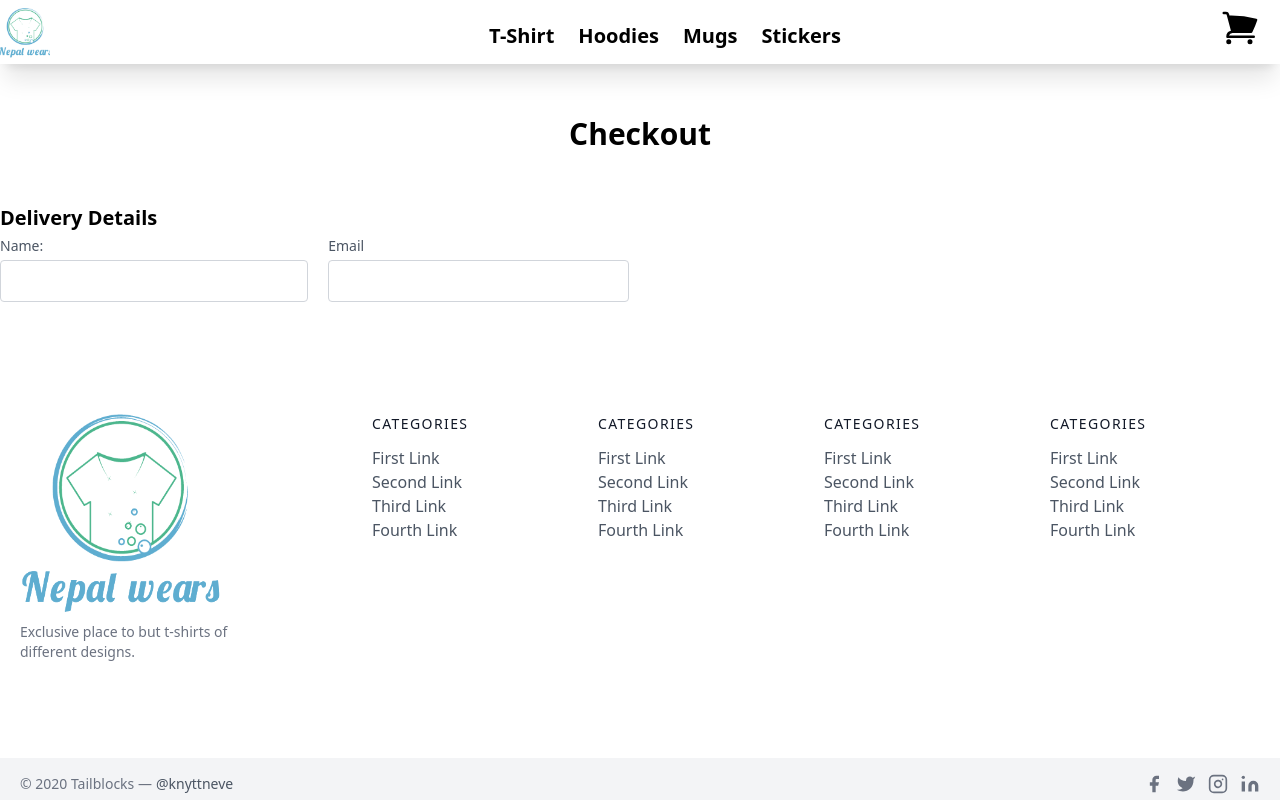
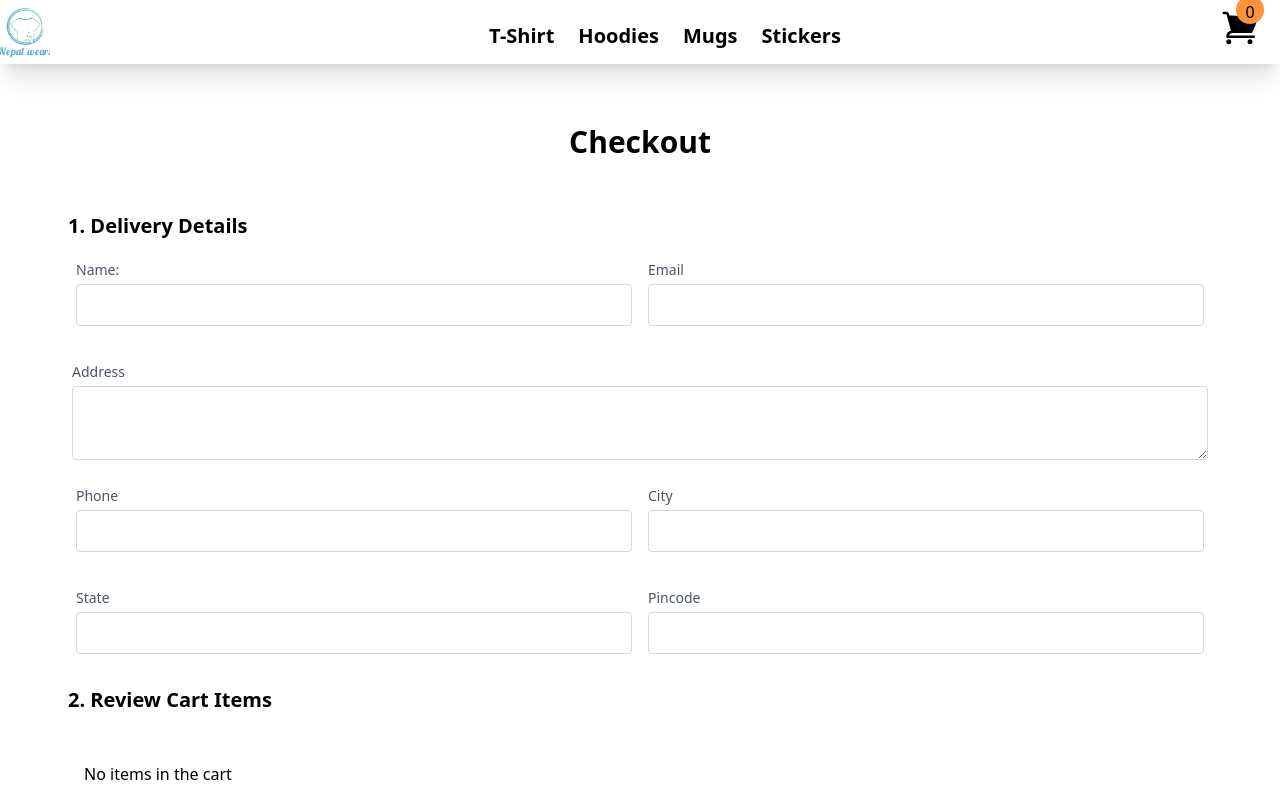
Before and after one commit to thekingisherenow/nepalwears, a Next.js app: page /checkout in a window 1280 px wide. Shown: the top 800 px of the page. Built offline with nearby package versions, Linux system fonts and the light colour scheme.

Commit message:
checkout page added

```diff
--- a/components/Navbar.js
+++ b/components/Navbar.js
@@ -35,7 +35,7 @@ const Navbar = ({cart,addToCart,removeFromCart,clearCart,subTotal}) => {
           </a>
           </Link>
       </div>
-      <div className='mx-auto flex items-center'>
+      <div className='mx-auto flex ml-6 sm:ml-auto '>
         <ul className='flex items-center space-x-2 sm:space-x-6 font-bold md:text-xl '>
           <Link href={"/tshirts"}><a><li>T-Shirt</li></a></Link>
           <Link href={"/hoodies"}><a><li>Hoodies</li></a></Link>
@@ -45,22 +45,31 @@ const Navbar = ({cart,addToCart,removeFromCart,clearCart,subTotal}) => {
       </div>
       <div onClick={toggleCart}
         className='cart absolute right-0 top-0 mx-5 flex items-center cursor-pointer'>
-        <ShoppingCartIcon className=' w-10  text-4xl  ' />
+        <ShoppingCartIcon className='relative w-10  text-4xl  ' />
+        <span className='absolute -top-3 -right-1 bg-orange-400 rounded-full p-1 h-7 w-7 text-center  '>{Object.keys(cart).length}</span>
       </div>
 
       <div ref={ref}
-        className='sideCart absolute top-0 right-0 bg-blue-200 py-10 px-8  transform transition-transform z-50  translate-x-full hidden h-[100vh]
+        className='sideCart absolute top-0 right-0 bg-blue-200 py-10 px-8  transform transition-transform z-50  translate-x-full hidden h-[100vh] w-85
       '>
         <h2 className='font-bold text-xl text-center '>Shopping Cart</h2>
         <span onClick={toggleCart}
           className='absolute top-3 right-2 cursor-pointer text-blue-600'><XCircleIcon className='h-6 w-6' /></span>
         <ol className='list-decimal font-semibold'>
-          {Object.keys(cart).length===0 && <div className='p-4 font-normal'>No items in the cart</div>}
-          {Object.keys(cart).map((k)=>{
+
+          {(Object.keys(cart).length===0)? (
+               <div className='p-4 font-normal'>No items in the cart</div>
+          ):(
+            <>
+
+            {Object.keys(cart).map((k)=>{
             return(
               <li key={k}
                className='item flex '>
             <div className='w-2/3 font-semibold my-5 mr-3'>{cart[k].name} </div>
+            <div className='mx-5 my-5'>{cart[k].price} </div>
+
+
             <div className='flex items-center font-semibold justify-centerw-1/3'>
               <MinusCircleIcon
               onClick={()=>{removeFromCart(k,1,cart[k].price,cart[k].name,cart[k].size,cart[k].variant)}}
@@ -74,14 +83,23 @@ const Navbar = ({cart,addToCart,removeFromCart,clearCart,subTotal}) => {
           </li>
               )
           })}
+
+            </>
+          )
+           }
+
         </ol>
-        <div className='flex space-x-5'>
+        <span>Subtotal: {subTotal}</span>
+        <div className='flex  mt-16 space-x-5'>
         <Link href={"/checkout"}><a>
         <button
-        className="flex mt-16 text-white bg-blue-500 border-0 py-2 px-8 focus:outline-none hover:bg-blue-600 rounded text-lg">
-          <ShoppingBagIcon className='h-6'/>Checkout</button></a></Link>
+          onClick= {toggleCart}
+        className="flex text-white bg-blue-500 border-0 py-2 px-8 focus:outline-none hover:bg-blue-600 rounded text-lg">
+          <ShoppingBagIcon
+
+          className='h-6 mt-'/>Checkout</button></a></Link>
         <button onClick={clearCart}
-         className="flex mt-16 text-white bg-blue-500 border-0 py-2 px-8 focus:outline-none hover:bg-blue-600 rounded text-lg">Clear Cart</button>
+         className="flex text-white bg-blue-500 border-0 py-2 px-8 focus:outline-none hover:bg-blue-600 rounded text-lg">Clear Cart</button>
         </div>
 
 
--- a/pages/_app.js
+++ b/pages/_app.js
@@ -12,16 +12,14 @@ function MyApp({ Component, pageProps }) {
     try {
       if (localStorage.getItem("cart")) {
 
-        setCart(JSON.parse(localStorage.getItem("cart")));   //yaha samasya bhako ho ki/
-
-
+        setCart(JSON.parse(localStorage.getItem("cart")));
+        saveCart(JSON.parse(localStorage.getItem("cart")));
       }
 
     } catch (error) {
       console.error(error);
       localStorage.clear;
     }
-
   }, [])
 
   const saveCart = (myCart) => {
--- a/pages/checkout.js
+++ b/pages/checkout.js
@@ -1,21 +1,129 @@
-import React from 'react'
+import { MinusCircleIcon, PlusCircleIcon, ShoppingBagIcon, XCircleIcon } from '@heroicons/react/24/solid'
+import Link from 'next/link';
+import React, { useRef } from 'react'
 
-const Checkout = () => {
+const Checkout = ({ cart, toggleCart, clearCart, removeFromCart, subTotal, addToCart }) => {
+  const ref = useRef();
   return (
-    <div className='container mx-auto'>
+    <div className='container lg:max-w-6xl p-1 m-1 mx-auto'>
       <h1 className='font-bold text-3xl text-center p-5 my-8'>Checkout</h1>
-      <h2 className='font-bold text-xl'>Delivery Details</h2>
-      <div className="relative mb-4 flex space-x-5">
-      <div >
-        <label htmlFor="name" className="leading-7 text-sm text-gray-600  mr-2">Name:</label>
-        <input type="name" id="name" name="name" className="w-full bg-white rounded border border-gray-300 focus:border-indigo-500 focus:ring-2 focus:ring-indigo-200 text-base outline-none text-gray-700 py-1 px-3 leading-8 transition-colors duration-200 ease-in-out"/>
+      <h2 className='font-semibold text-xl'>1. Delivery Details</h2>
+      <div className="mx-auto flex my-4 ">
+        <div className='px-2 w-1/2'>
+          <div className='relative mb-4'>
+            <label htmlFor="name" className="leading-7 text-sm text-gray-600 ">Name:</label>
+            <input type="name" id="name" name="name" className="w-full bg-white rounded border border-gray-300 focus:border-blue-500 focus:ring-2 focus:ring-blue-200 text-base outline-none text-gray-700 py-1 px-3 leading-8 transition-colors duration-200 ease-in-out" />
+          </div>
+        </div>
+        <div className='px-2 w-1/2'>
+          <div className=' relative mb-4'>
+
+            <label htmlFor="email" className="leading-7 text-sm text-gray-600 mr-2">Email</label>
+            <input type="email" id="email" name="email" className="w-full bg-white rounded border border-gray-300 focus:border-blue-500 focus:ring-2 focus:ring-blue-200 text-base outline-none text-gray-700 py-1 px-3 leading-8 transition-colors duration-200 ease-in-out" />
+
+          </div>
+
+        </div>
       </div>
-      <div >
-        <label htmlFor="email" className="leading-7 text-sm text-gray-600 mr-2">Email</label>
-        <input type="email" id="email" name="email" className="w-full bg-white rounded border border-gray-300 focus:border-indigo-500 focus:ring-2 focus:ring-indigo-200 text-base outline-none text-gray-700 py-1 px-3 leading-8 transition-colors duration-200 ease-in-out"/>
+      <div className='w-full px-1'>
+
+        <label htmlFor="address" className="leading-7 text-sm text-gray-600 mr-2">Address</label>
+
+        <textarea className="w-full bg-white rounded border border-gray-300 focus:border-blue-500 focus:ring-2 focus:ring-blue-200 text-base outline-none text-gray-700 py-1 px-3 leading-8 transition-colors duration-200 ease-in-out"
+          name='address' id='address' cols="30" rows="2" ></textarea>
       </div>
+      <div className="mx-auto flex my-4 ">
+        <div className='px-2 w-1/2'>
+          <div className='relative mb-4'>
+            <label htmlFor="phone" className="leading-7 text-sm text-gray-600 ">Phone</label>
+            <input type="phone" id="phone" name="phone" className="w-full bg-white rounded border border-gray-300 focus:border-blue-500 focus:ring-2 focus:ring-blue-200 text-base outline-none text-gray-700 py-1 px-3 leading-8 transition-colors duration-200 ease-in-out" />
+          </div>
+        </div>
+        <div className='px-2 w-1/2'>
+          <div className=' relative mb-4'>
+
+            <label htmlFor="city" className="leading-7 text-sm text-gray-600 mr-2">City</label>
+            <input type="city" id="city" name="city" className="w-full bg-white rounded border border-gray-300 focus:border-blue-500 focus:ring-2 focus:ring-blue-200 text-base outline-none text-gray-700 py-1 px-3 leading-8 transition-colors duration-200 ease-in-out" />
+
+          </div>
+
+        </div>
       </div>
+      <div className="mx-auto flex my-4 ">
+        <div className='px-2 w-1/2'>
+          <div className='relative mb-4'>
+            <label htmlFor="state" className="leading-7 text-sm text-gray-600 ">State</label>
+            <input type="state" id="state" name="state" className="w-full bg-white rounded border border-gray-300 focus:border-blue-500 focus:ring-2 focus:ring-blue-200 text-base outline-none text-gray-700 py-1 px-3 leading-8 transition-colors duration-200 ease-in-out" />
+          </div>
+        </div>
+        <div className='px-2 w-1/2'>
+          <div className=' relative mb-4'>
+
+            <label htmlFor="pincode" className="leading-7 text-sm text-gray-600 mr-2">Pincode</label>
+            <input type="pincode" id="pincode" name="pincode" className="w-full bg-white rounded border border-gray-300 focus:border-blue-500 focus:ring-2 focus:ring-blue-200 text-base outline-none text-gray-700 py-1 px-3 leading-8 transition-colors duration-200 ease-in-out" />
+
+          </div>
+
+        </div>
       </div>
+      <h2 className='font-semibold text-xl'>2. Review Cart Items</h2>
+      <div ref={ref}
+        className=' py-8 '>
+        <span onClick={toggleCart}
+          className='absolute top-3 right-2 cursor-pointer text-blue-600'><XCircleIcon className='h-6 w-6' /></span>
+        <ol className='list-decimal font-semibold'>
+
+          {(Object.keys(cart).length===0)? (
+               <div className='p-4 font-normal'>No items in the cart</div>
+          ):(
+            <>
+
+            {Object.keys(cart).map((k)=>{
+            return(
+              <>
+              <li key={k}
+               className='item flex bg-blue-200 '>
+            <div className=' font-semibold my-5 '>{cart[k].name} </div>
+            <div className='mx-5 my-5'>{cart[k].price} </div>
+
+
+            <div className='flex items-center font-semibold justify-center '>
+              <MinusCircleIcon
+              onClick={()=>{removeFromCart(k,1,cart[k].price,cart[k].name,cart[k].size,cart[k].variant)}}
+              className='h-5 mr-2 cursor-pointer text-blue-600'/>
+              {cart[k].qty}
+              <PlusCircleIcon
+              onClick={()=>{addToCart(k,1,cart[k].price,cart[k].name,cart[k].size,cart[k].variant)}}
+
+              className='h-5 ml-2 cursor-pointer text-blue-600'/>
+              </div>
+
+          </li>
+
+              </>
+
+
+              )
+          })}
+           <span className='font-bold '>Subtotal: रू {subTotal}</span>
+          <div className='my-4'>
+
+          <Link href={"/checkout"}><a>
+        <button
+          className="flex text-white bg-blue-500 border-0 py-2 px-8 focus:outline-none hover:bg-blue-600 rounded text-lg">
+          <ShoppingBagIcon
+
+        className='h-6 mt-'/>Pay रू {subTotal}</button></a></Link>
+        </div>
+
+            </>
+          )
+           }
+
+        </ol>
+
+      </div>
+    </div>
   )
 }
 
```
Also changed, not shown: pages/order.js (+40 -1 lines).
